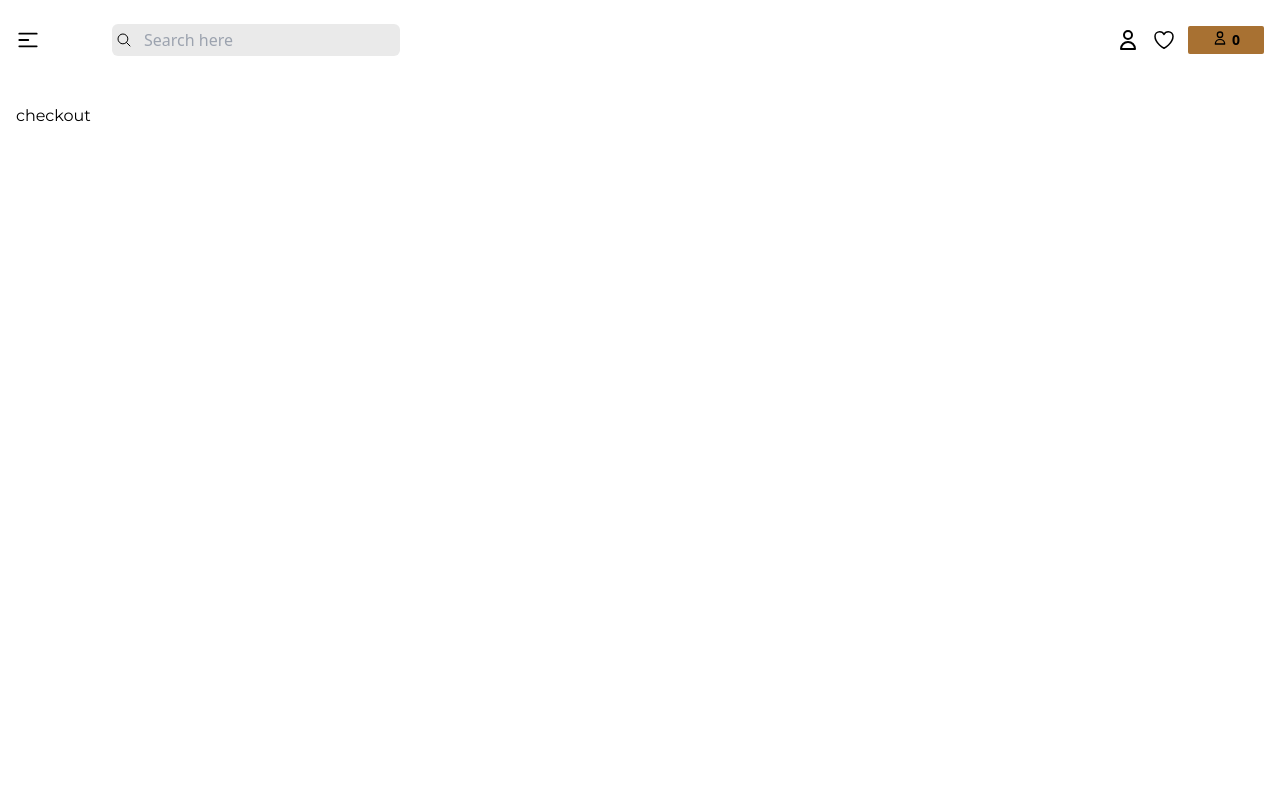
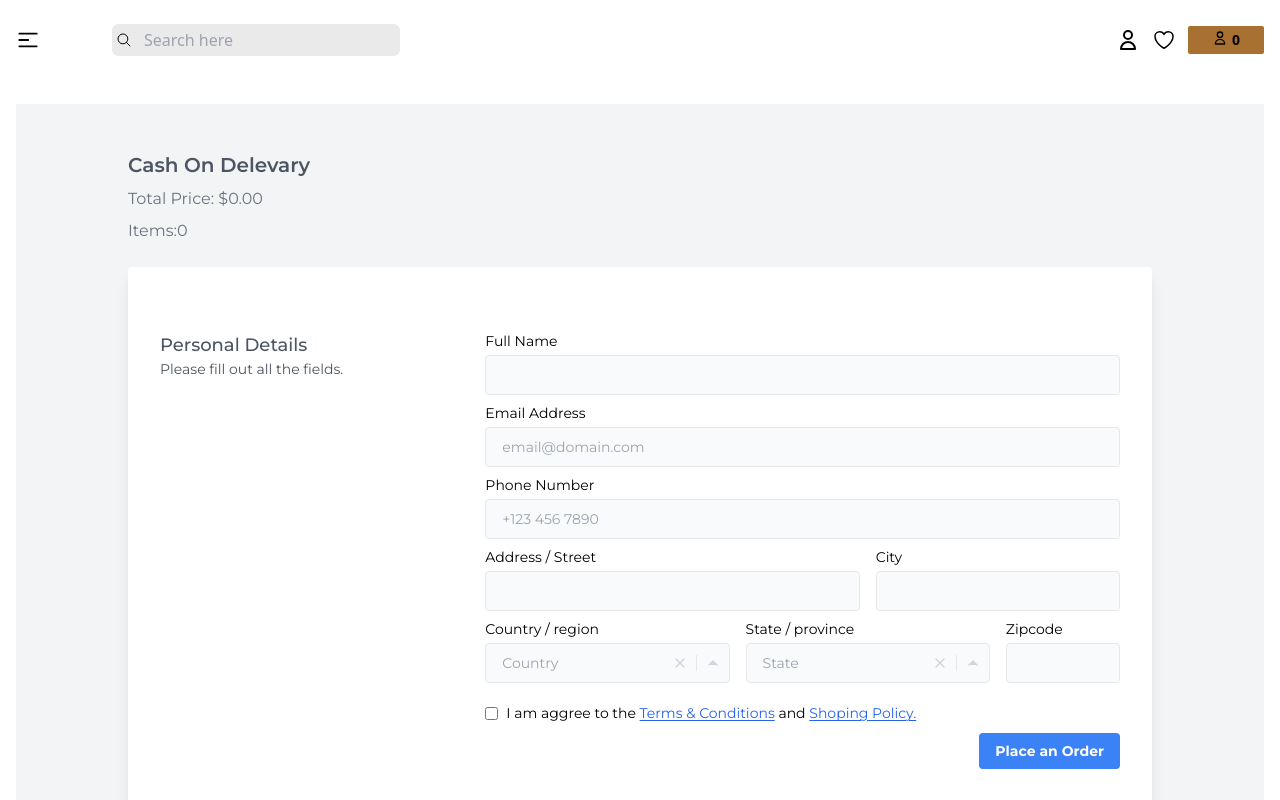
Before and after one commit to Ta-Batool/Bookstore, a React (Vite) app in the folder frontend/: page /checkout in a window 1280 px wide. Shown: the top 800 px of the page. Built offline with nearby package versions, Linux system fonts and the light colour scheme.

Commit message:
Checkout page

```diff
--- a/frontend/src/components/Navbar.jsx
+++ b/frontend/src/components/Navbar.jsx
@@ -20,7 +20,7 @@
 
     const  [isDropdownOpen, setIsDropdownOpen] = useState(false)
     const cartItems = useSelector(state => state.cart.cartItems);
-    console.log(cartItems)
+   // console.log(cartItems)
 
 
   return(
--- a/frontend/src/pages/books/CheckoutPage.jsx
+++ b/frontend/src/pages/books/CheckoutPage.jsx
@@ -1,10 +1,171 @@
-import React from 'react'
+import React, { useState } from 'react'
+import { useSelector } from 'react-redux';
+import { Link } from "react-router-dom";
+import { useForm } from "react-hook-form"
 
 const CheckoutPage = () => {
+  const cartItems = useSelector(state => state.cart.cartItems);
+  const totalPrice = cartItems.reduce((acc, item) => acc + item.newPrice, 0).toFixed(2);
+  const currentUser =true;
+
+   const {
+          register,
+          handleSubmit,
+          watch,
+          formState: { errors },
+        } = useForm()
+
+    const [isChecked, setIsChecked ] = useState(false)
+    const onSubmit = (data) => {
+      const newOrder ={
+        name : data.name,
+        email: currentUser?.email,
+        address: {
+          city: data.city,
+          country: data.country,
+          state: data.state,
+          zipcode: data.zipcode
+        },
+        phone: data.phone,
+        productIds: cartItems.map(item=> item?._id),
+        totalPrice: totalPrice
+      }
+
+      console.log(newOrder)
+
+    }
+
   return (
-    <div>
-      checkout
+    <section>
+      <div className="min-h-screen p-6 bg-gray-100 flex items-center justify-center">
+    <div className="container max-w-screen-lg mx-auto">
+        <div>
+            <div>
+            <h2 className="font-semibold text-xl text-gray-600 mb-2">Cash On Delevary</h2>
+            <p className="text-gray-500 mb-2">Total Price: ${totalPrice}</p>
+            <p className="text-gray-500 mb-6">Items:{cartItems.length > 0 ? cartItems.length : 0}</p>
+            </div>
+
+            <div className="bg-white rounded shadow-lg p-4 px-4 md:p-8 mb-6">
+                    <form onSubmit={handleSubmit(onSubmit)} className="grid gap-4 gap-y-2 text-sm grid-cols-1 lg:grid-cols-3 my-8">
+                        <div className="text-gray-600">
+                            <p className="font-medium text-lg">Personal Details</p>
+                            <p>Please fill out all the fields.</p>
+                        </div>
+
+                        <div className="lg:col-span-2">
+                            <div className="grid gap-4 gap-y-2 text-sm grid-cols-1 md:grid-cols-5">
+                                <div className="md:col-span-5">
+                                    <label htmlFor="full_name">Full Name</label>
+                                    <input
+
+                                        type="text" name="name" id="name" className="h-10 border mt-1 rounded px-4 w-full bg-gray-50"  />
+                                </div>
+
+                                <div className="md:col-span-5">
+                                    <label html="email">Email Address</label>
+                                    <input
+
+                                        type="text" name="email" id="email" className="h-10 border mt-1 rounded px-4 w-full bg-gray-50"
+                                        disabled
+                                        defaultValue={currentUser?.email}
+                                        placeholder="email@domain.com" />
+                                </div>
+                                <div className="md:col-span-5">
+                                    <label html="phone">Phone Number</label>
+                                    <input
+
+                                        type="number" name="phone" id="phone" className="h-10 border mt-1 rounded px-4 w-full bg-gray-50" placeholder="+123 456 7890" />
+                                </div>
+
+                                <div className="md:col-span-3">
+                                    <label htmlFor="address">Address / Street</label>
+                                    <input
+
+                                        type="text" name="address" id="address" className="h-10 border mt-1 rounded px-4 w-full bg-gray-50" placeholder="" />
+                                </div>
+
+                                <div className="md:col-span-2">
+                                    <label htmlFor="city">City</label>
+                                    <input
+
+                                        type="text" name="city" id="city" className="h-10 border mt-1 rounded px-4 w-full bg-gray-50" placeholder="" />
+                                </div>
+
+                                <div className="md:col-span-2">
+                                    <label htmlFor="country">Country / region</label>
+                                    <div className="h-10 bg-gray-50 flex border border-gray-200 rounded items-center mt-1">
+                                        <input
+
+                                            name="country" id="country" placeholder="Country" className="px-4 appearance-none outline-none text-gray-800 w-full bg-transparent"  />
+                                        <button tabIndex="-1" className="cursor-pointer outline-none focus:outline-none transition-all text-gray-300 hover:text-red-600">
+                                            <svg className="w-4 h-4 mx-2 fill-current" xmlns="http://www.w3.org/2000/svg" viewBox="0 0 24 24" stroke="currentColor" strokeWidth="2" strokeLinecap="round" strokeLinejoin="round">
+                                                <line x1="18" y1="6" x2="6" y2="18"></line>
+                                                <line x1="6" y1="6" x2="18" y2="18"></line>
+                                            </svg>
+                                        </button>
+                                        <button tabIndex="-1" className="cursor-pointer outline-none focus:outline-none border-l border-gray-200 transition-all text-gray-300 hover:text-blue-600">
+                                            <svg className="w-4 h-4 mx-2 fill-current" xmlns="http://www.w3.org/2000/svg" viewBox="0 0 24 24" stroke="currentColor" strokeWidth="2" strokeLinecap="round" strokeLinejoin="round"><polyline points="18 15 12 9 6 15"></polyline></svg>
+                                        </button>
+                                    </div>
+                                </div>
+
+                                <div className="md:col-span-2">
+                                    <label htmlFor="state">State / province</label>
+                                    <div className="h-10 bg-gray-50 flex border border-gray-200 rounded items-center mt-1">
+                                        <input
+
+                                        name="state" id="state" placeholder="State" className="px-4 appearance-none outline-none text-gray-800 w-full bg-transparent"  />
+                                        <button  className="cursor-pointer outline-none focus:outline-none transition-all text-gray-300 hover:text-red-600">
+                                            <svg className="w-4 h-4 mx-2 fill-current" xmlns="http://www.w3.org/2000/svg" viewBox="0 0 24 24" stroke="currentColor" strokeWidth="2" strokeLinecap="round" strokeLinejoin="round">
+                                                <line x1="18" y1="6" x2="6" y2="18"></line>
+                                                <line x1="6" y1="6" x2="18" y2="18"></line>
+                                            </svg>
+                                        </button>
+                                        <button tabIndex="-1" className="cursor-pointer outline-none focus:outline-none border-l border-gray-200 transition-all text-gray-300 hover:text-blue-600">
+                                            <svg className="w-4 h-4 mx-2 fill-current" xmlns="http://www.w3.org/2000/svg" viewBox="0 0 24 24" stroke="currentColor" strokeWidth="2" strokeLinecap="round" strokeLinejoin="round"><polyline points="18 15 12 9 6 15"></polyline></svg>
+                                        </button>
+                                    </div>
+                                </div>
+
+                                <div className="md:col-span-1">
+                                    <label htmlFor="zipcode">Zipcode</label>
+                                    <input
+
+                                    type="text" name="zipcode" id="zipcode" className="transition-all flex items-center h-10 border mt-1 rounded px-4 w-full bg-gray-50" placeholder="" />
+                                </div>
+
+                                <div className="md:col-span-5 mt-3">
+                                    <div className="inline-flex items-center">
+                                        <input
+                                        type="checkbox" name="billing_same" id="billing_same" className="form-checkbox" />
+                                        <label htmlFor="billing_same" className="ml-2 ">I am aggree to the <Link className='underline underline-offset-2 text-blue-600'>Terms & Conditions</Link> and <Link className='underline underline-offset-2 text-blue-600'>Shoping Policy.</Link></label>
+                                    </div>
+                                </div>
+
+
+
+                                <div className="md:col-span-5 text-right">
+                                    <div className="inline-flex items-end">
+                                        <button
+                                        disabled={!isChecked}
+                                        className="bg-blue-500 hover:bg-blue-700 text-white font-bold py-2 px-4 rounded">Place an Order</button>
+                                    </div>
+                                </div>
+
+                            </div>
+                        </div>
+                    </form>
+                </div>
+
+
+
+        </div>
+
+
     </div>
+</div>
+    </section>
   )
 }
 
```
